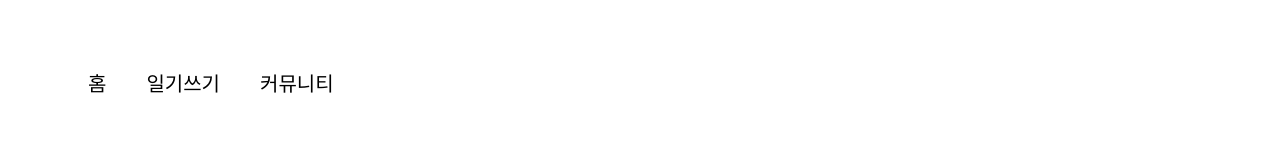
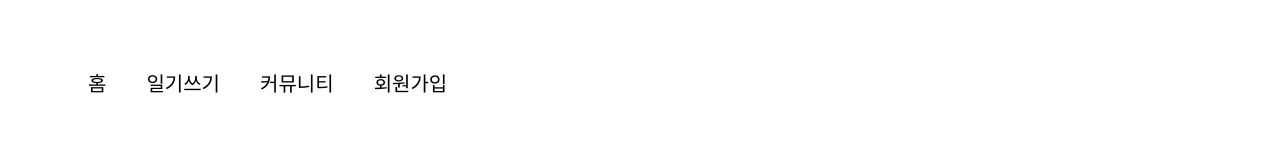
Before and after one commit to dalkey23/elice_ai_project, a React (Create React App) app in the folder aifront/: page /CommunityList in a window 1280 px wide. Shown: the top 165 px of the page. Built offline with nearby package versions, Linux system fonts and the light colour scheme.

Commit message:
fix: conflict fix

```diff
--- a/aifront/src/Component/Header/Header.tsx
+++ b/aifront/src/Component/Header/Header.tsx
@@ -8,6 +8,7 @@ const Header : React.FC = () => {
                 <NavLink to = '/'>홈</NavLink>
                 <NavLink to = '/JournalPost'>일기쓰기</NavLink>
                 <NavLink to = '/CommunityList'>커뮤니티</NavLink>
+                <NavLink to = '/UserJoin'>회원가입</NavLink>
         </HeaderSC>
     )
 }
--- a/aifront/src/Page/Community/CommunityList.tsx
+++ b/aifront/src/Page/Community/CommunityList.tsx
@@ -1,6 +1,6 @@
 import React, { useState } from "react";
 import axios from "axios";
-import { CommunityListMain, JournalPostSC, ButtonDiv } from "./CommunityListSC";
+import { CommunityListMain, ButtonDiv } from "./CommunityListSC";
 
 const CommunityList : React.FC = () => {
     const [journal, setJournal] = useState('');
--- a/aifront/src/Page/Main/Main.tsx
+++ b/aifront/src/Page/Main/Main.tsx
@@ -7,6 +7,7 @@ import { Routes, Route } from "react-router-dom";
 import Home from "../Home/Home";
 import JournalPost from "../Journal/JournalPost";
 import CommunityList from "../Community/CommunityList";
+import UserJoin from "../User/UserJoin";
 
 const Main : React.FC = () => {
 
@@ -17,6 +18,7 @@ const Main : React.FC = () => {
                     <Route path = '/' element = {<Home />} />
                     <Route path = '/JournalPost' element = {<JournalPost />} />
                     <Route path = '/CommunityList' element = {<CommunityList/>} />
+                    <Route path = '/UserJoin' element = {<UserJoin/>} />
                 </Routes>
             <Footer />
         </>
```
